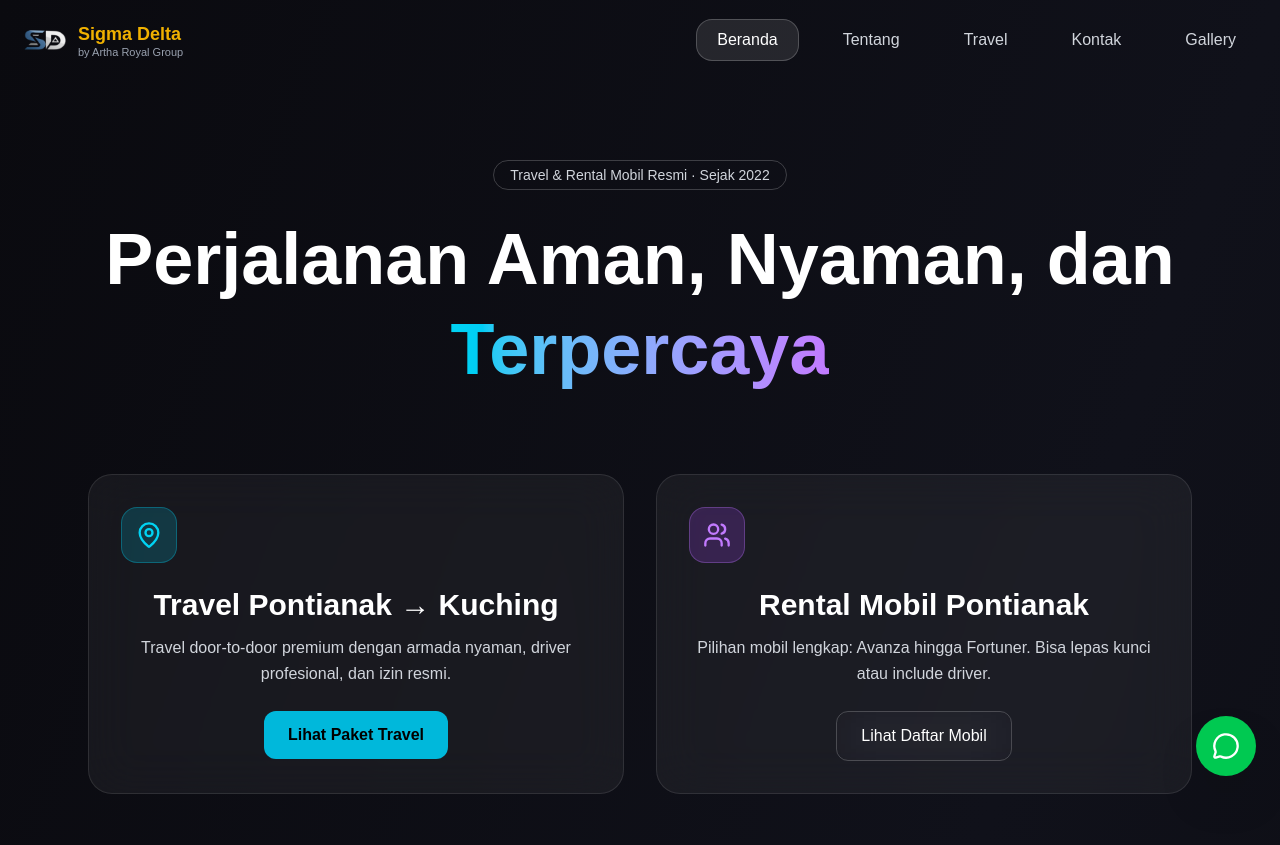
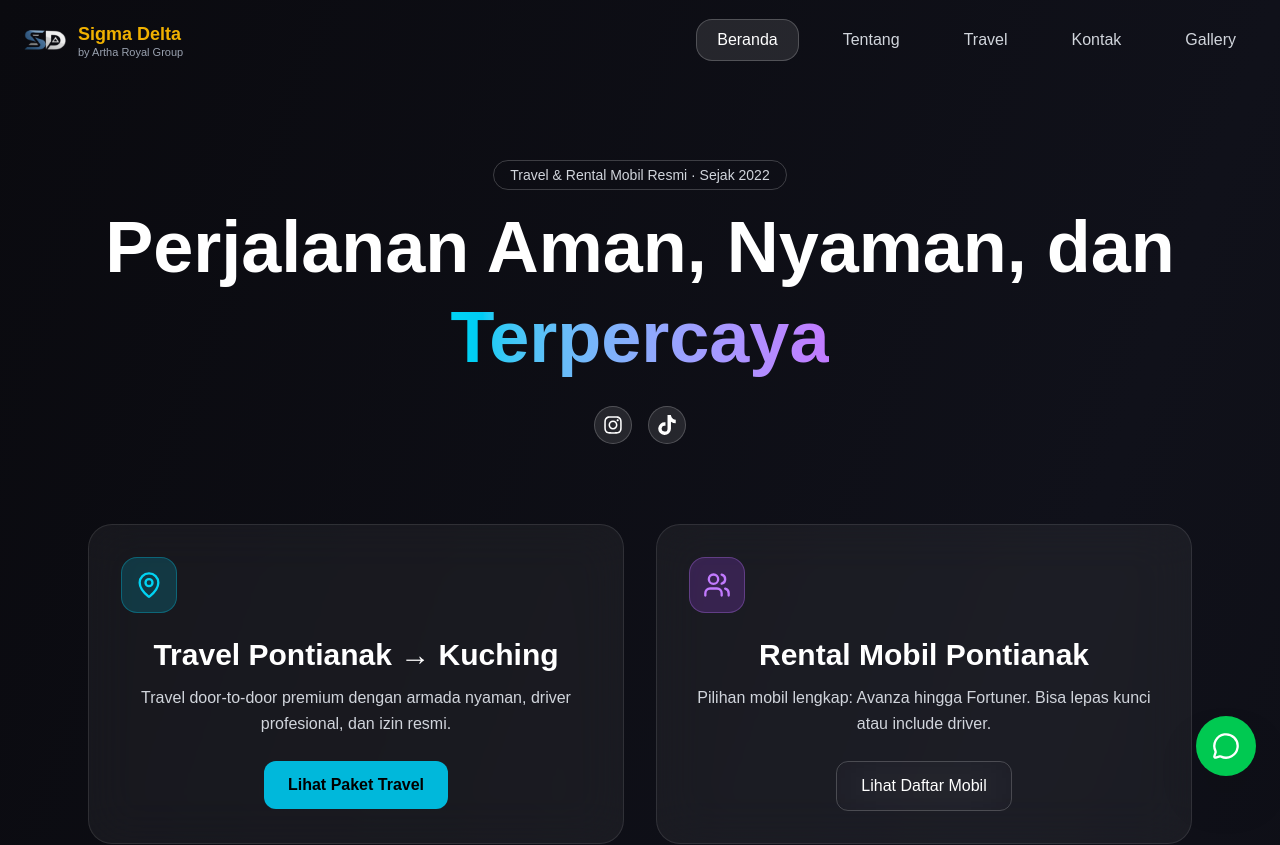
Before and after one commit to syahrial6/kuching, a Next.js app: page / in a window 1280 px wide. Shown: the top 845 px of the page. Built offline with nearby package versions, Linux system fonts and the light colour scheme.

Commit message:
Google Ads

```diff
--- a/package.json
+++ b/package.json
@@ -15,7 +15,8 @@
     "next": "15.5.4",
     "next-sitemap": "^4.2.3",
     "react": "19.1.0",
-    "react-dom": "19.1.0"
+    "react-dom": "19.1.0",
+    "react-icons": "^5.5.0"
   },
   "devDependencies": {
     "@eslint/eslintrc": "^3",
--- a/src/app/layout.tsx
+++ b/src/app/layout.tsx
@@ -1,6 +1,5 @@
 import type { Metadata } from "next";
 import { Geist, Geist_Mono } from "next/font/google";
-import type { ReactNode } from "react";
 import Script from "next/script";
 import "./globals.css";
 
@@ -18,29 +17,10 @@ export const metadata: Metadata = {
   title: "Sigma Delta: Travel Pontianak - Kuching",
   description:
     "Jasa layanan travel Pontianak - Kuching dengan armada terbaik dan harga terjangkau.",
-  keywords: [
-    "travel pontianak kuching",
-    "travel kuching pontianak",
-    "paket travel kuching",
-    "travel malaysia pontianak",
-    "travel border kuching",
-    "jasa travel pontianak",
-  ],
-  alternates: {
-    canonical: "https://www.travelkuching.com",
-  },
-  openGraph: {
-    title: "Sigma Delta: Travel Pontianak - Kuching",
-    description:
-      "Jasa layanan travel Pontianak - Kuching dengan armada terbaik dan harga terjangkau.",
-    url: "https://www.travelkuching.com",
-    siteName: "Sigma Delta",
-    type: "website",
-  },
 };
 
 interface RootLayoutProps {
-  children: ReactNode;
+  children: React.ReactNode;
 }
 
 export default function RootLayout({ children }: RootLayoutProps) {
@@ -49,11 +29,29 @@ export default function RootLayout({ children }: RootLayoutProps) {
       <body
         className={`${geistSans.variable} ${geistMono.variable} antialiased`}
       >
+        {/* --- GOOGLE TAG: ADS (AW-...) --- */}
+        <Script
+          async
+          src="https://www.googletagmanager.com/gtag/js?id=AW-17755416559"
+          strategy="afterInteractive"
+        />
+
+        <Script id="gtag-aw" strategy="afterInteractive">
+          {`
+            window.dataLayer = window.dataLayer || [];
+            function gtag(){dataLayer.push(arguments);}
+            gtag('js', new Date());
+            gtag('config', 'AW-17755416559');
+          `}
+        </Script>
+
+        {/* --- GOOGLE ANALYTICS GA4 (G-...) --- */}
         <Script
           src="https://www.googletagmanager.com/gtag/js?id=G-RNH2ESWQWZ"
           strategy="afterInteractive"
         />
-        <Script id="gtag-init" strategy="afterInteractive">
+
+        <Script id="gtag-ga4" strategy="afterInteractive">
           {`
             window.dataLayer = window.dataLayer || [];
             function gtag(){dataLayer.push(arguments);}
--- a/src/components/Hero.tsx
+++ b/src/components/Hero.tsx
@@ -2,6 +2,7 @@
 
 import { motion as m } from "framer-motion";
 import { Shield, MapPin, Clock, Users } from "lucide-react";
+import { FaInstagram, FaTiktok } from "react-icons/fa";
 
 export function Hero() {
   return (
@@ -14,7 +15,7 @@ export function Hero() {
         initial={{ opacity: 0, y: -20 }}
         animate={{ opacity: 1, y: 0 }}
         transition={{ duration: 0.5 }}
-        className="inline-block px-4 py-1 mb-6 text-sm border border-white/20 rounded-full text-gray-300"
+        className="inline-block px-4 py-1 mb-3 text-sm border border-white/20 rounded-full text-gray-300"
       >
         Travel & Rental Mobil Resmi · Sejak 2022
       </m.div>
@@ -31,6 +32,30 @@ export function Hero() {
           Terpercaya
         </span>
       </m.h1>
+
+      {/* Social Icons (moved below title) */}
+      <m.div
+        initial={{ opacity: 0, y: -10 }}
+        animate={{ opacity: 1, y: 0 }}
+        transition={{ duration: 0.6 }}
+        className="flex items-center justify-center gap-4 mt-6"
+      >
+        {/* Instagram */}
+        <a
+          href="https://www.instagram.com/argroup.ptk/"
+          className="group p-2 rounded-full bg-white/10 border border-white/20 transition hover:bg-[#E1306C]/20"
+        >
+          <FaInstagram className="w-5 h-5 text-white group-hover:text-[#E1306C] transition" />
+        </a>
+
+        {/* TikTok */}
+        <a
+          href="#"
+          className="group p-2 rounded-full bg-white/10 border border-white/20 transition hover:bg-[#69C9D0]/20"
+        >
+          <FaTiktok className="w-5 h-5 text-white group-hover:text-[#69C9D0] transition" />
+        </a>
+      </m.div>
 
       <m.div
         initial={{ opacity: 0, y: 20 }}
```
Also changed, not shown: 1 other file (tests, documents, lock files or other folders).
